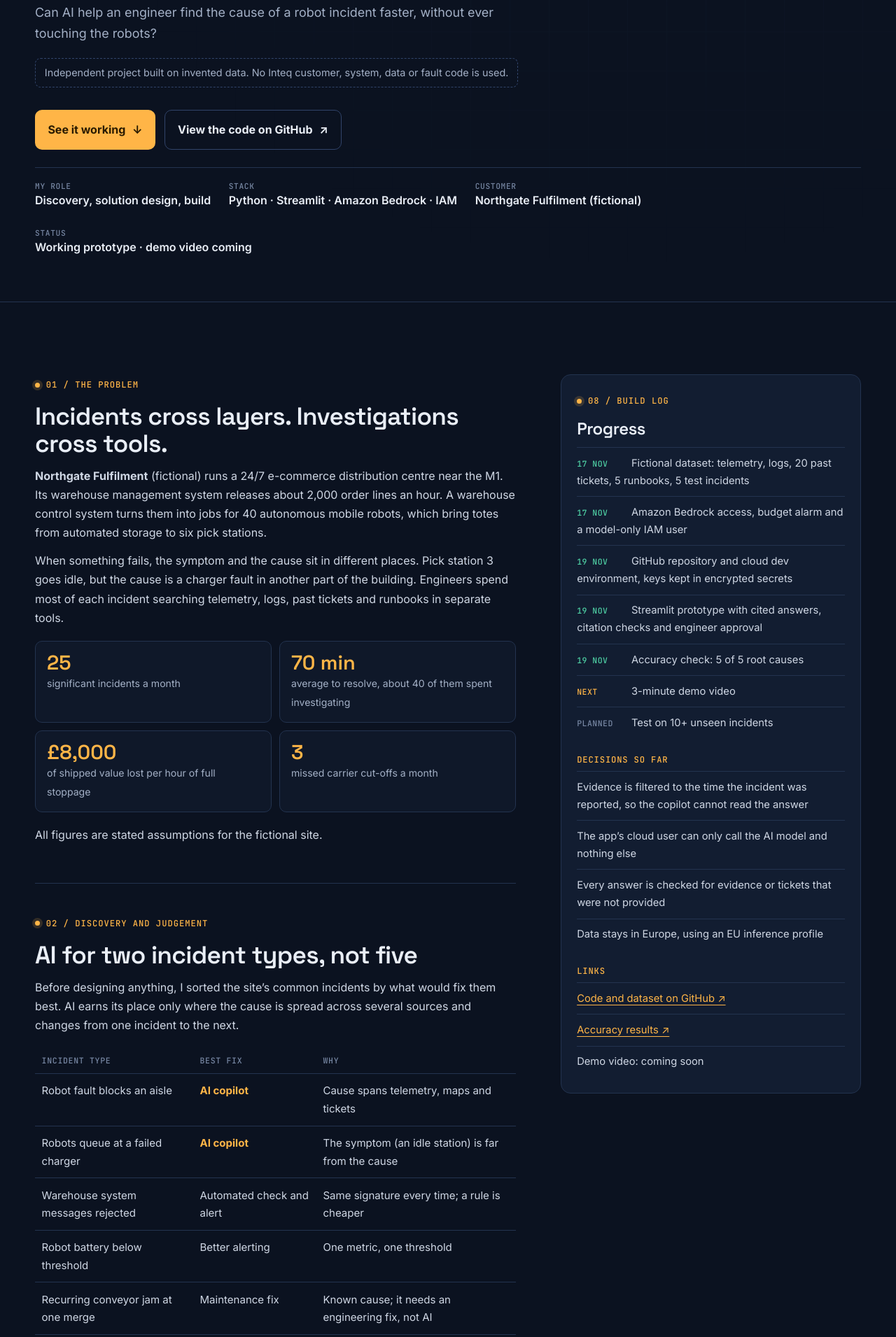
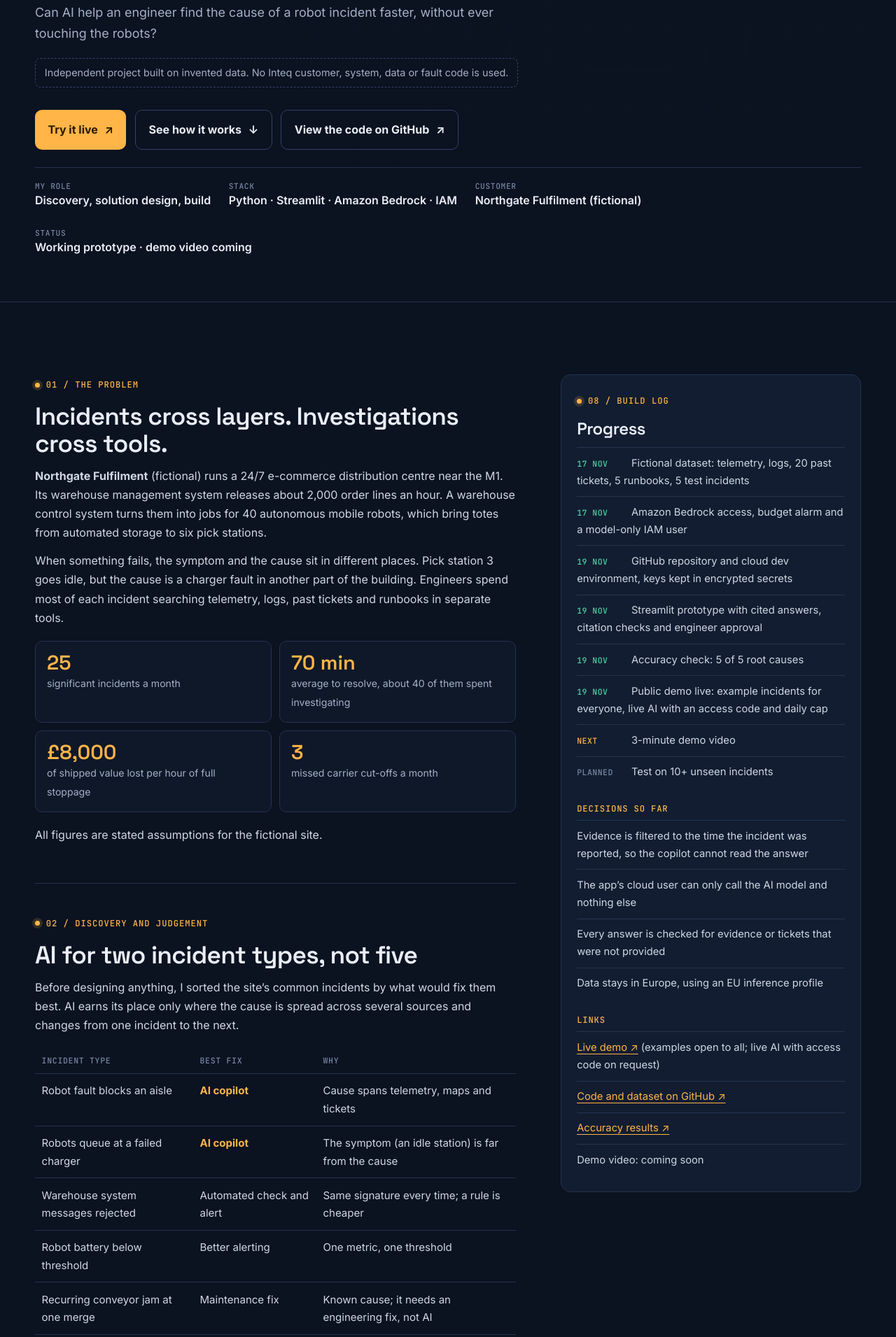
Before and after one commit to tatenda-manyepa/tatenda-manyepa.github.io, a plain HTML site: page pickpath.html in a window 1280 px wide. Shown: the part 347-2258 px from the top of the page at 70% size. Drawn offline with Linux system fonts and the light colour scheme.

Commit message:
Add files via upload

```diff
--- a/pickpath.html
+++ b/pickpath.html
@@ -23,7 +23,7 @@
 <h1>PickPath Copilot</h1>
 <p class="intro">Can AI help an engineer find the cause of a robot incident faster, without ever touching the robots?</p>
 <p class="case-note">Independent project built on invented data. No Inteq customer, system, data or fault code is used.</p>
-<div class="actions" style="margin-top:1.2rem"><a class="button" href="#prototype">See it working <span aria-hidden="true">↓</span></a><a class="button-ghost" href="https://github.com/tatenda-manyepa/pickpath-copilot" target="_blank" rel="noopener">View the code on GitHub <span aria-hidden="true">↗</span></a></div>
+<div class="actions" style="margin-top:1.2rem"><a class="button" href="https://pickpath-copilot.streamlit.app" target="_blank" rel="noopener">Try it live <span aria-hidden="true">↗</span></a><a class="button-ghost" href="#prototype">See how it works <span aria-hidden="true">↓</span></a><a class="button-ghost" href="https://github.com/tatenda-manyepa/pickpath-copilot" target="_blank" rel="noopener">View the code on GitHub <span aria-hidden="true">↗</span></a></div>
 <dl class="case-meta">
 <div><dt>My role</dt><dd>Discovery, solution design, build</dd></div>
 <div><dt>Stack</dt><dd>Python · Streamlit · Amazon Bedrock · IAM</dd></div>
@@ -71,6 +71,7 @@
 </div>
 <h3 style="margin-top:1.6rem">How I catch AI mistakes</h3>
 <p>The app checks every answer before showing it. If the AI mentions an evidence ID or ticket number that was not in what it was given, the engineer sees a warning. I added the ticket check after spotting the mislabel above in testing.</p>
+<p><strong>Try it yourself:</strong> the <a href="https://pickpath-copilot.streamlit.app" target="_blank" rel="noopener" style="color:var(--amber)">live demo</a> replays Claude’s real answers for the five example incidents. To run your own incident live, ask me for the access code. Live runs are capped daily to control cost.</p>
 <h3 style="margin-top:1.6rem">Accuracy check</h3>
 <p>I ran all five planted incidents through the copilot. It found the right root cause in <strong>5 of 5</strong>, including the three where the best fix is not AI: a rule for message rejects, an alert for a lost charge request and a maintenance fix for a recurring jam.</p>
 <figure class="shot"><a href="assets/pickpath-accuracy.webp" target="_blank" rel="noopener" title="Open full size"><img src="assets/pickpath-accuracy.webp" width="1576" height="260" alt="Terminal output showing all five test incidents marked cause OK and a final score of 5 of 5" loading="lazy"></a><figcaption>Automated accuracy check: <code>python eval/run_eval.py</code></figcaption></figure>
@@ -121,6 +122,7 @@
 <li class="done"><b>19 Nov</b> GitHub repository and cloud dev environment, keys kept in encrypted secrets</li>
 <li class="done"><b>19 Nov</b> Streamlit prototype with cited answers, citation checks and engineer approval</li>
 <li class="done"><b>19 Nov</b> Accuracy check: 5 of 5 root causes</li>
+<li class="done"><b>19 Nov</b> Public demo live: example incidents for everyone, live AI with an access code and daily cap</li>
 <li class="doing"><b>Next</b> 3-minute demo video</li>
 <li class="todo"><b>Planned</b> Test on 10+ unseen incidents</li>
 </ul>
@@ -133,6 +135,7 @@
 </ul>
 <h3>Links</h3>
 <ul class="checklist">
+<li><a href="https://pickpath-copilot.streamlit.app" target="_blank" rel="noopener">Live demo ↗</a> (examples open to all; live AI with access code on request)</li>
 <li><a href="https://github.com/tatenda-manyepa/pickpath-copilot" target="_blank" rel="noopener">Code and dataset on GitHub ↗</a></li>
 <li><a href="https://github.com/tatenda-manyepa/pickpath-copilot/blob/main/eval/results.md" target="_blank" rel="noopener">Accuracy results ↗</a></li>
 <li>Demo video: coming soon</li>
```
Also changed, not shown: index.html (+2 -1 lines), 1 other file.
